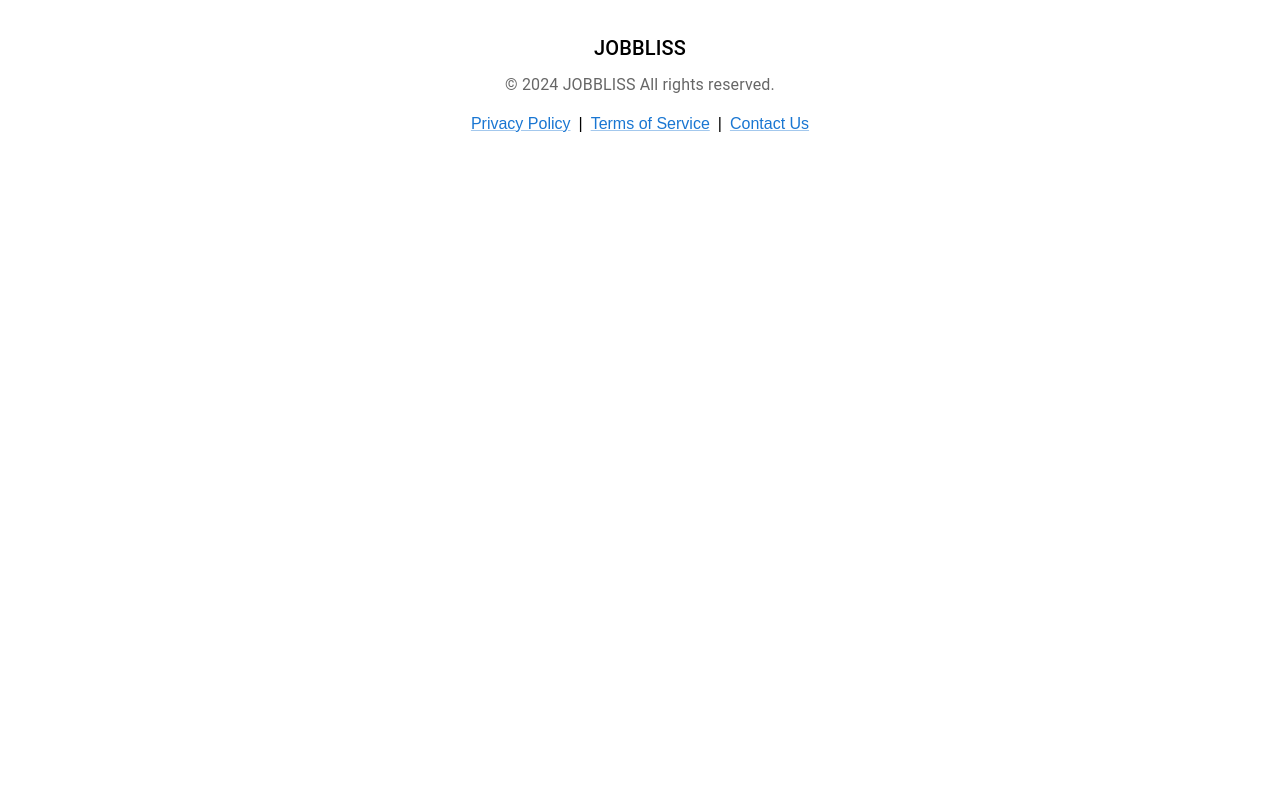
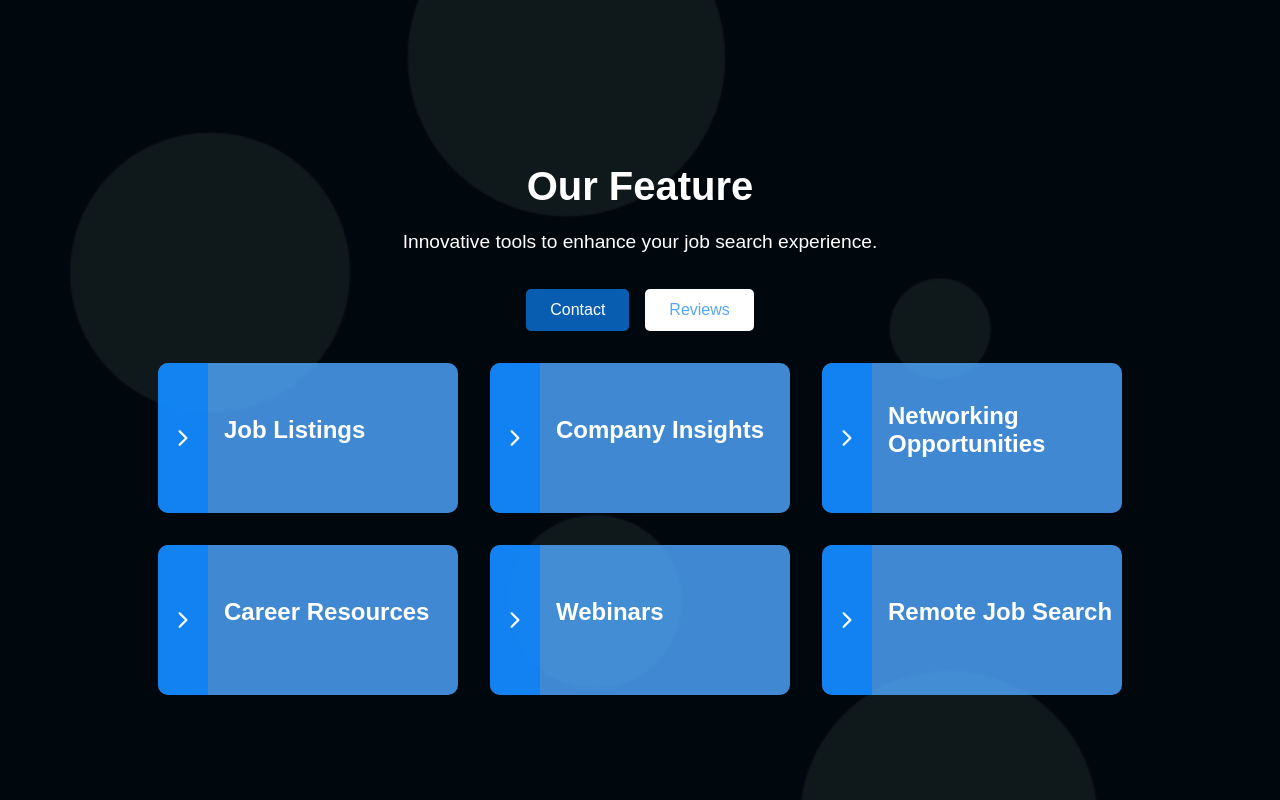
Before and after one commit to iasiddiqui/Freelance, a React (Vite) app: page / in a window 1280 px wide. Shown: the part 880-1680 px from the top of the page. Before the commit the page ends 1061 px from the top, so only its background shows below. Built offline with nearby package versions, Linux system fonts and the light colour scheme.

Commit message:
add Heo0 section

```diff
--- a/src/components/Home/Hero/Hero.css
+++ b/src/components/Home/Hero/Hero.css
@@ -24,7 +24,6 @@
     background-image: url('/hero.jpg');
     background-size: cover;
     background-position: center;
-    /* filter: blur(8px);  */
     z-index: -1;
   }
 
@@ -35,7 +34,7 @@
     left: 0;
     right: 0;
     bottom: 0;
-    background-color: rgba(0, 0, 0, 0.786); /* Dark overlay with transparency */
+    background-color: rgba(0, 0, 0, 0.786);
     z-index: -1;
   }
   /* Main title */
@@ -54,7 +53,7 @@
   }
 
   /* Card styling */
-  .card {
+  .card-hero1 {
     background-color: rgba(14, 130, 246, 0.7);
     padding: 1.5rem;
     border-radius: 10px;
@@ -74,17 +73,17 @@
     color: white; */
   }
 
-  .card h3 {
+  .card-hero1 h3 {
     font-size: 1.5rem;
     margin-bottom: 1rem;
   }
 
-  .card p {
+  .card-hero1 p {
     font-size: 1rem;
     line-height: 1.5;
   }
 
-  .card button {
+  .card-hero1 button {
     display: flex;
     align-items: center;
     gap: 8px;
@@ -100,6 +99,6 @@
     margin: auto; /* Aligns the button to the right */
   }
 
-  .card button:hover {
+  .card-hero1 button:hover {
     color:  #F3747B;
   }
--- a/src/components/Home/Hero/Hero.jsx
+++ b/src/components/Home/Hero/Hero.jsx
@@ -9,7 +9,7 @@ const HomePage = () => {
       <h1>JOBBLISS</h1>
       <div className="cards-container">
         {/* Discover Section */}
-        <div className="card">
+        <div className="card-hero1">
           <h3>Discover </h3>
           <p>
             Embark on your career journey with jobbliss, where opportunities
@@ -19,7 +19,7 @@ const HomePage = () => {
         </div>
 
         {/* Connect Section */}
-        <div className="card card1">
+        <div className="card-hero1 card1">
           <h3>Connect</h3>
           <p>
             Build your professional network and unlock new career possibilities
@@ -29,7 +29,7 @@ const HomePage = () => {
         </div>
 
         {/* Explore Section */}
-        <div className="card">
+        <div className="card-hero1">
           <h3>Explore</h3>
           <p>
             Dive into a wealth of job listings while gaining insights into the
--- /dev/null
+++ b/src/components/Home/Hero2/Hero2.css
@@ -0,0 +1,191 @@
+/* Hero2 Container */
+.Hero2-container {
+    position: relative;
+    display: flex;
+    flex-direction: column;
+    justify-content: center;
+    align-items: center;
+    background-size: cover;
+    background-position: center;
+    min-height: 100vh;
+    color: white;
+    text-align: center;
+    padding: 2rem;
+  }
+
+  .Hero2-container::before {
+    content: '';
+    position: absolute;
+    top: 0;
+    left: 0;
+    right: 0;
+    bottom: 0;
+    background-image: url('/Hero2.png');
+    background-size: cover;
+    background-position: center;
+    z-index: -1;
+  }
+
+  .Hero2-container::after {
+    content: '';
+    position: absolute;
+    top: 0;
+    left: 0;
+    right: 0;
+    bottom: 0;
+    background-color: rgba(0, 0, 0, 0.882);
+    z-index: -1;
+  }
+
+  /* Upper Heading */
+  .upper-heading h1 {
+    font-size: 2.5rem;
+    font-weight: bold;
+    margin-bottom: 1rem;
+  }
+
+  .upper-heading p {
+    font-size: 1.2rem;
+    line-height: 1.5;
+    margin-bottom: 2rem;
+  }
+
+  /* Buttons Section */
+  .hero2-button {
+    display: flex;
+    gap: 1rem;
+    margin-bottom: 2rem;
+    justify-content: center;
+  }
+
+  .contact-hero-btn {
+    padding: 0.75rem 1.5rem;
+    background-color: rgba(14, 130, 246, 0.7);
+    color: white;
+    border: none;
+    border-radius: 5px;
+    cursor: pointer;
+    font-size: 1rem;
+    transition: background-color 0.5s ease;
+  }
+
+  .contact-hero-btn:hover {
+    background-color: #fff;
+    color: rgba(14, 130, 246, 0.7);
+  }
+
+  .reviews-hero-btn {
+    padding: 0.75rem 1.5rem;
+    background-color: #fff;
+    color: rgba(14, 130, 246, 0.7);
+    border: none;
+    border-radius: 5px;
+    cursor: pointer;
+    font-size: 1rem;
+    transition: background-color 0.5s ease;
+  }
+
+  .reviews-hero-btn:hover {
+    background-color: rgba(14, 130, 246, 0.7);
+    color: #fff;
+  }
+
+  /* Cards Wrapper */
+  .hero2-cards-container {
+    display: flex;
+    flex-wrap: wrap;
+    gap: 2rem;
+    justify-content: center;
+  }
+
+  /* Individual Cards */
+  .hero2-cards {
+    display: flex;
+    align-items: center;
+    background-color: rgba(79, 167, 255, 0.817); /* Default card color */
+    border-radius: 10px;
+    max-width: 300px;
+    height: 150px;
+    color: white;
+    /* gap: 1rem; */
+    position: relative;
+    overflow: hidden;
+    transition: transform 0.3s, box-shadow 0.3s, background-color 0.3s; /* Transition added for background-color */
+    flex: 1 1 300px;
+    box-sizing: border-box;
+  }
+
+  /* Icon Styling */
+  .hero2-cards .hero2-icon {
+    display: flex;
+    justify-content: center;
+    align-items: center;
+    background-color: rgba(14, 130, 246, 0.9); /* Icon background color */
+    color: white;
+    width: 50px;
+    height: 100%;
+    border-top-left-radius: 10px;
+    border-bottom-left-radius: 10px;
+    flex-shrink: 0;
+    font-size: 1.5rem;
+    cursor: pointer;
+    transition: background-color 0.3s;
+  }
+
+  /* Change Card Background Color when Hovering over the Arrow Icon */
+  .hero2-cards .hero2-icon:hover {
+    background-color: rgba(14, 130, 246, 1); /* Hover color for the icon */
+  }
+.hero2-content h3{
+    margin-left: 1rem;
+}
+.hero2-description{
+    margin-left: 1rem;
+    z-index: 1;
+}
+  .hero2-cards .hero2-icon:hover ~ .hero2-content p {
+    max-height: 100px;
+    opacity: 1;
+    transform: translateX(0);
+    transition: max-height 0.3s ease-in, opacity 0.3s ease-in, transform 0.5s ease-in;
+  }
+
+  .hero2-cards .hero2-icon:hover ~ .hero2-content {
+    background-color: rgba(14, 130, 246, 0.9); /* Change the background color of the content area */
+  }
+
+  /* Initially Hide the Paragraph and Position it to the Left */
+  .hero2-cards .hero2-content p {
+    max-height: 0;
+    opacity: 0;
+    overflow: hidden;
+    transform: translateX(-100%);
+    transition: max-height 0.3s ease-out, opacity 0.3s ease-out, transform 0.5s ease-out;
+  }
+
+  /* Card Content */
+  .hero2-cards .hero2-content {
+    display: flex;
+    flex-direction: column;
+    text-align: left;
+    padding: 1rem 0;
+    transition: transform 0.3s ease-out;
+  }
+
+  .hero2-cards .hero2-content h3 {
+    font-size: 1.5rem;
+    margin-bottom: 0.5rem;
+  }
+
+  /* Responsive Design */
+  @media (max-width: 768px) {
+    .hero2-cards {
+      flex: 1 1 calc(50% - 2rem);
+    }
+  }
+
+  @media (max-width: 480px) {
+    .hero2-cards {
+      flex: 1 1 100%;
+    }
+  }
--- /dev/null
+++ b/src/components/Home/Hero2/Hero2.jsx
@@ -0,0 +1,78 @@
+import React from "react";
+import "./Hero2.css";
+import { IoIosArrowForward } from "react-icons/io";
+
+const Hero2 = () => {
+  return (
+    <>
+      <div className="Hero2-container">
+        <div className="upper-heading">
+          <h1>Our Feature</h1>
+          <p>Innovative tools to enhance your job search experience.</p>
+        </div>
+        <div className="hero2-button">
+          <button className="contact-hero-btn">Contact</button>
+          <button className="reviews-hero-btn">Reviews</button>
+        </div>
+        <div className="hero2-cards-container">
+          <div className="hero2-cards">
+            <div className="hero2-icon">
+              <IoIosArrowForward />
+            </div>
+            <div className="hero2-content">
+              <h3>Job Listings</h3>
+              <p className="hero2-description">A wide range of job opportunities tailored to your skills.</p>
+            </div>
+          </div>
+          <div className="hero2-cards">
+            <div className="hero2-icon">
+              <IoIosArrowForward />
+            </div>
+            <div className="hero2-content">
+              <h3>Company Insights</h3>
+              <p className="hero2-description">In-depth reviews and ratings from current and past employees.</p>
+            </div>
+          </div>
+          <div className="hero2-cards">
+            <div className="hero2-icon">
+              <IoIosArrowForward />
+            </div>
+            <div className="hero2-content">
+              <h3>Networking Opportunities</h3>
+              <p className="hero2-description">Connect with industry professionals and expand your network.</p>
+            </div>
+          </div>
+          <div className="hero2-cards">
+            <div className="hero2-icon">
+              <IoIosArrowForward />
+            </div>
+            <div className="hero2-content">
+              <h3>Career Resources</h3>
+              <p className="hero2-description">Access guides and tips to enhance your job search.</p>
+            </div>
+          </div>
+          <div className="hero2-cards">
+            <div className="hero2-icon">
+              <IoIosArrowForward />
+            </div>
+            <div className="hero2-content">
+              <h3>Webinars</h3>
+              <p className="hero2-description">Learn from experts on various career-related topics.</p>
+            </div>
+          </div>
+          <div className="hero2-cards">
+            <div className="hero2-icon">
+              <IoIosArrowForward />
+            </div>
+            <div className="hero2-content">
+              <h3>Remote Job Search</h3>
+              <p className="hero2-description">Find opportunities that fit your lifestyle and preferences.</p>
+            </div>
+          </div>
+        </div>
+      </div>
+    </>
+  );
+};
+
+export default Hero2;
--- a/src/components/Home/HomePage.jsx
+++ b/src/components/Home/HomePage.jsx
@@ -75,11 +75,13 @@
 
 import React from 'react'
 import Hero from './Hero/Hero'
+import Hero2 from './Hero2/Hero2'
 
 const HomePage = () => {
   return (
     <>
     <Hero />
+    <Hero2 />
     </>
   )
 }
--- a/src/components/Navbar/Navbar.css
+++ b/src/components/Navbar/Navbar.css
@@ -31,8 +31,8 @@ body {
   }
 
   .logo img {
-    width: 100%; /* Makes the image fill the div width */
-    height: auto; /* Maintains aspect ratio */
+    width: 100%;
+    height: auto;
   }
 
 
@@ -44,7 +44,7 @@ body {
     gap: 20px;
     margin-left: 10px;
     flex-grow: 1;
-    /* This allows the icon-section to take available space */
+
 }
 
 .icon {
```
Also changed, not shown: public/Hero2.png (added).
